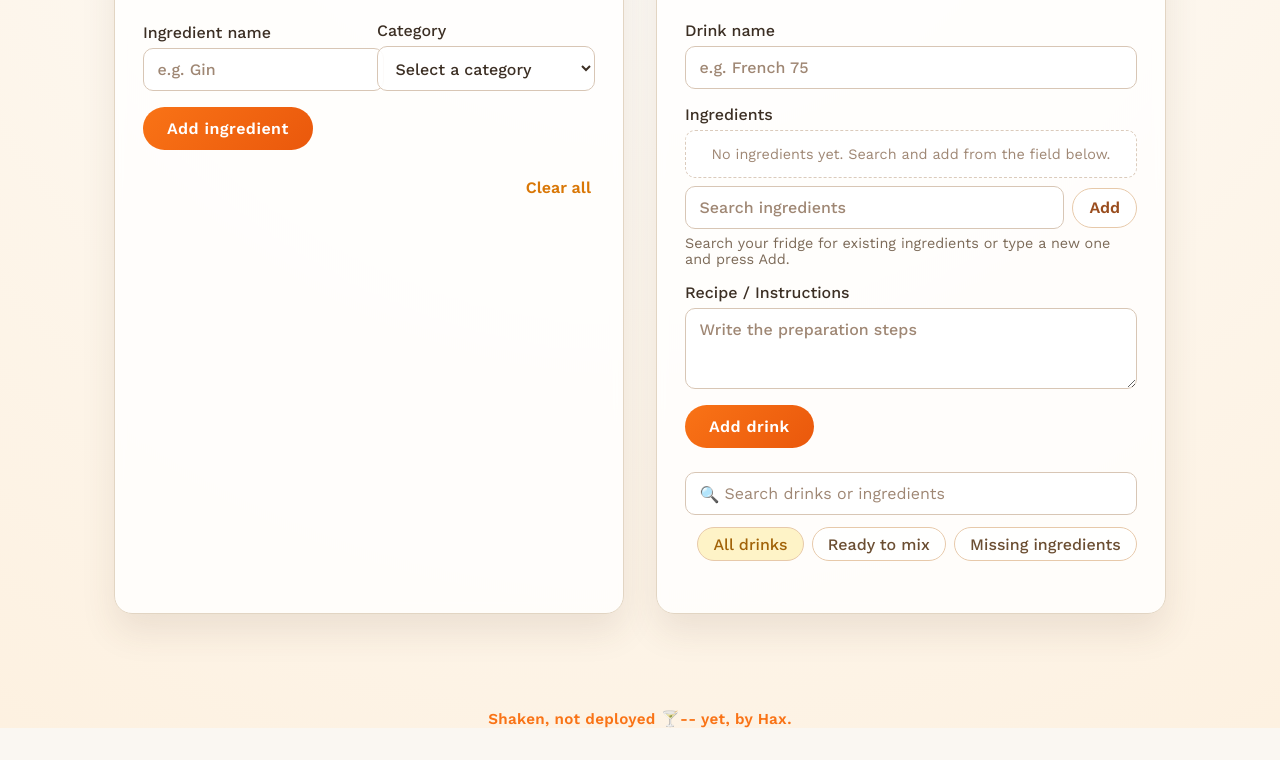
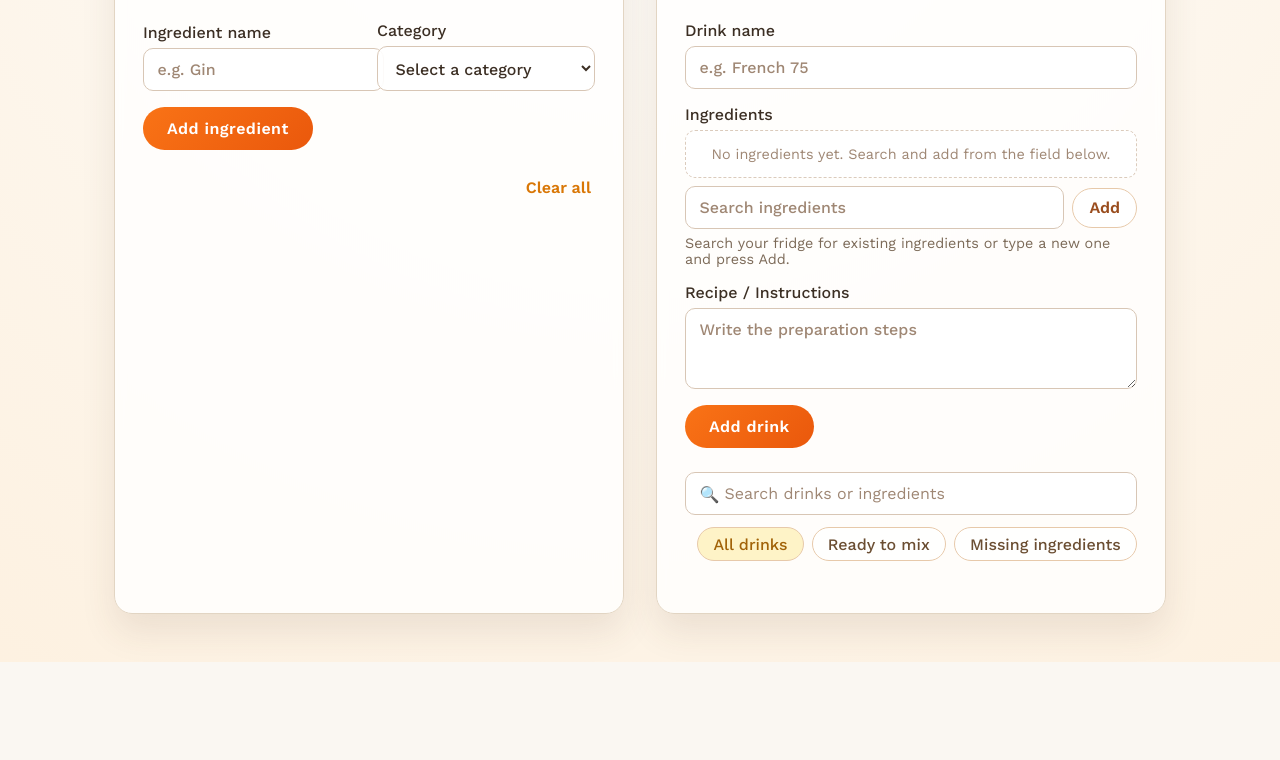
Before and after one commit to 0x-h4x/OnlineDrinkCabinet, a website with bundled scripts: page index.html in a window 1280 px wide. Shown: the part 297-1057 px from the top of the page. After the commit the page ends 1007 px from the top, so only its background shows below. Built offline with nearby package versions, Linux system fonts and the light colour scheme; files whose address does not match are found by name.

Commit message:
Revert "Block deleting in-use ingredients and add footer"

```diff
--- a/index.html
+++ b/index.html
@@ -221,8 +221,6 @@
     </li>
   </template>
 
-  <footer class="app-footer">Shaken, not deployed 🍸-- yet, by Hax.</footer>
-
   <script src="app.js" type="module"></script>
 </body>
 </html>
--- a/styles.css
+++ b/styles.css
@@ -768,15 +768,6 @@ textarea:focus {
   gap: 0.75rem;
 }
 
-.app-footer {
-  margin: 3rem auto 2rem;
-  text-align: center;
-  font-size: 0.95rem;
-  color: var(--accent);
-  font-weight: 600;
-  letter-spacing: 0.02em;
-}
-
 .drink-header {
   display: flex;
   justify-content: space-between;
```
